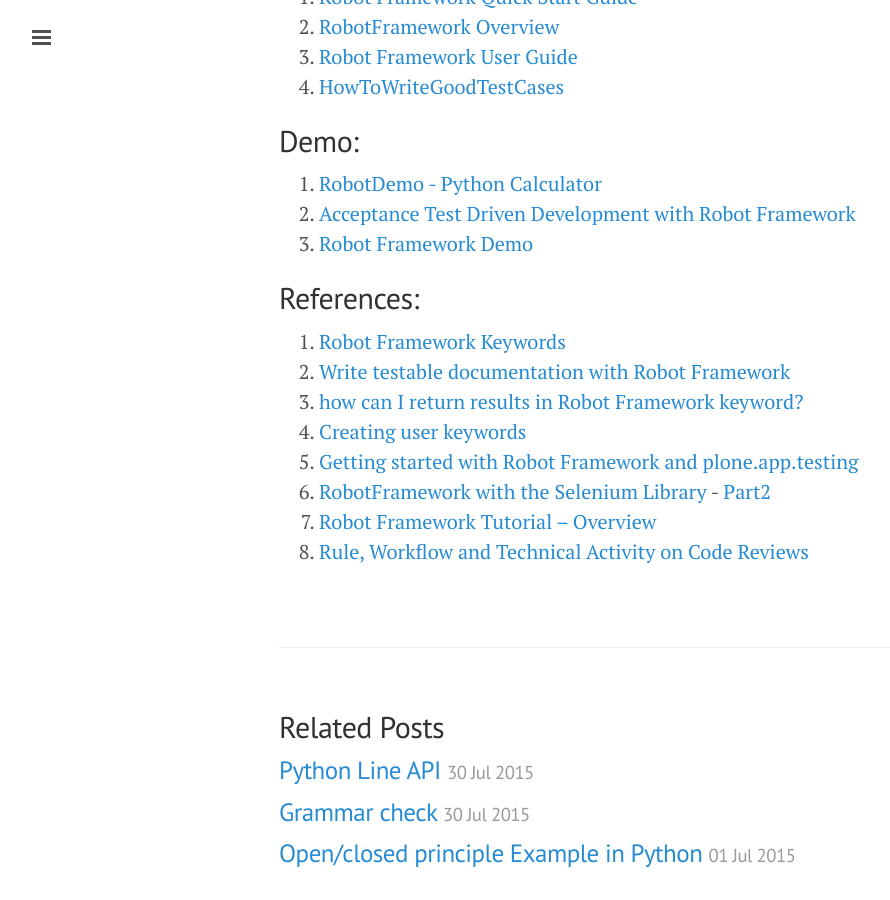
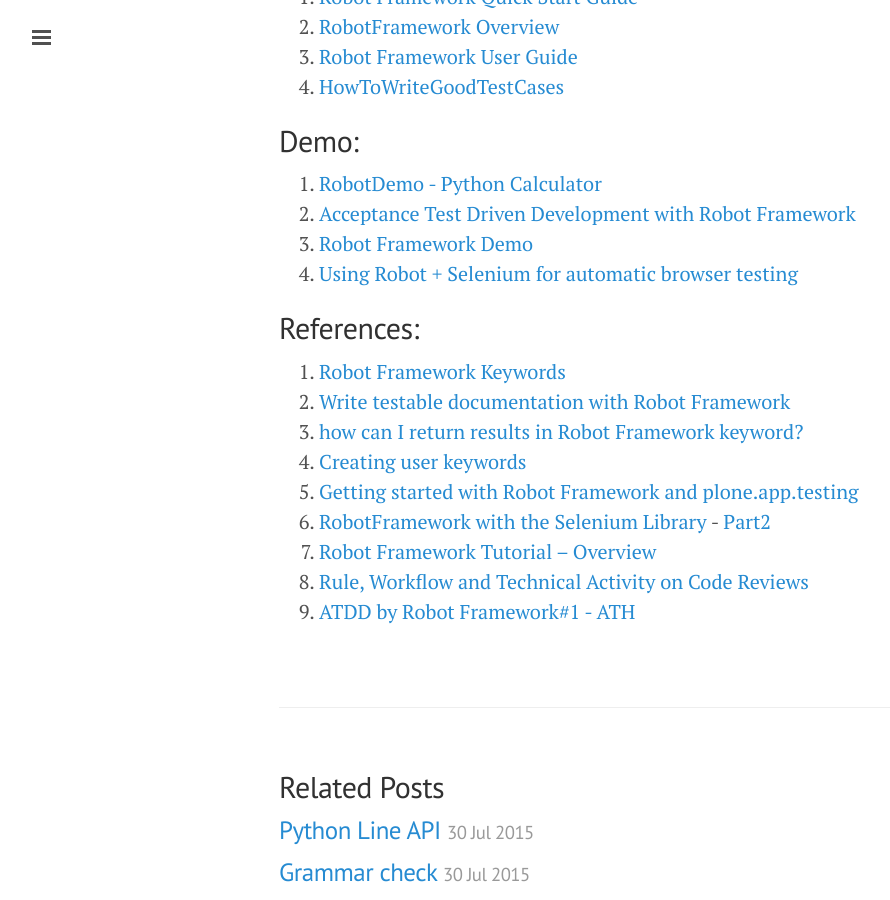
Before and after one commit to ibotdotout/ibotdotout.github.io, a Jekyll site: the page built from _posts/2014-09-15-robot-framework.md, in a window 1280 px wide and 900 px high, scrolled down 3932 px. Shown: the whole window, without its empty margins (1-891 px from the left). Built offline with Jekyll 4.4.1, drawn with Linux system fonts in a browser that asks for light colours; Markdown is read by kramdown in place of the engine named in the settings.

Commit message:
update robot

```diff
--- a/_posts/2014-09-15-robot-framework.md
+++ b/_posts/2014-09-15-robot-framework.md
@@ -166,6 +166,8 @@ $ apt-get install phatomjs # GUI less driver for ubuntu
 1. [RobotDemo - Python Calculator](https://bitbucket.org/robotframework/robotdemo/src/0f996d178905?at=master)
 2. [Acceptance Test Driven Development with Robot Framework](https://code.google.com/p/atdd-with-robot-framework/)
 3. [Robot Framework Demo](https://bitbucket.org/robotframework)
+4. [Using Robot + Selenium for automatic browser testing](https://www.youtube.com/watch?v=ZPqtGfPHsMA)
+
 
 ## References:
 2. [Robot Framework Keywords](http://stackoverflow.com/questions/19648439/robot-framework-keywords)
@@ -176,3 +178,4 @@ $ apt-get install phatomjs # GUI less driver for ubuntu
 9. [RobotFramework with the Selenium Library](http://www.wallix.org/2011/07/26/how-to-use-robotframework-with-the-selenium-library/) - [Part2](http://www.wallix.org/2011/09/06/how-to-use-robotframework-part-2/)
 10. [Robot Framework Tutorial – Overview](https://blog.codecentric.de/en/2012/03/robot-framework-tutorial-overview/)
 11. [Rule, Workflow and Technical Activity on Code Reviews](https://bomb0069.wordpress.com/2014/07/08/atdd-code-reviews/)
+14. [ATDD by Robot Framework#1 - ATH](http://agilethailand.org/2012/07/14/atdd-by-robot-1/)
```
